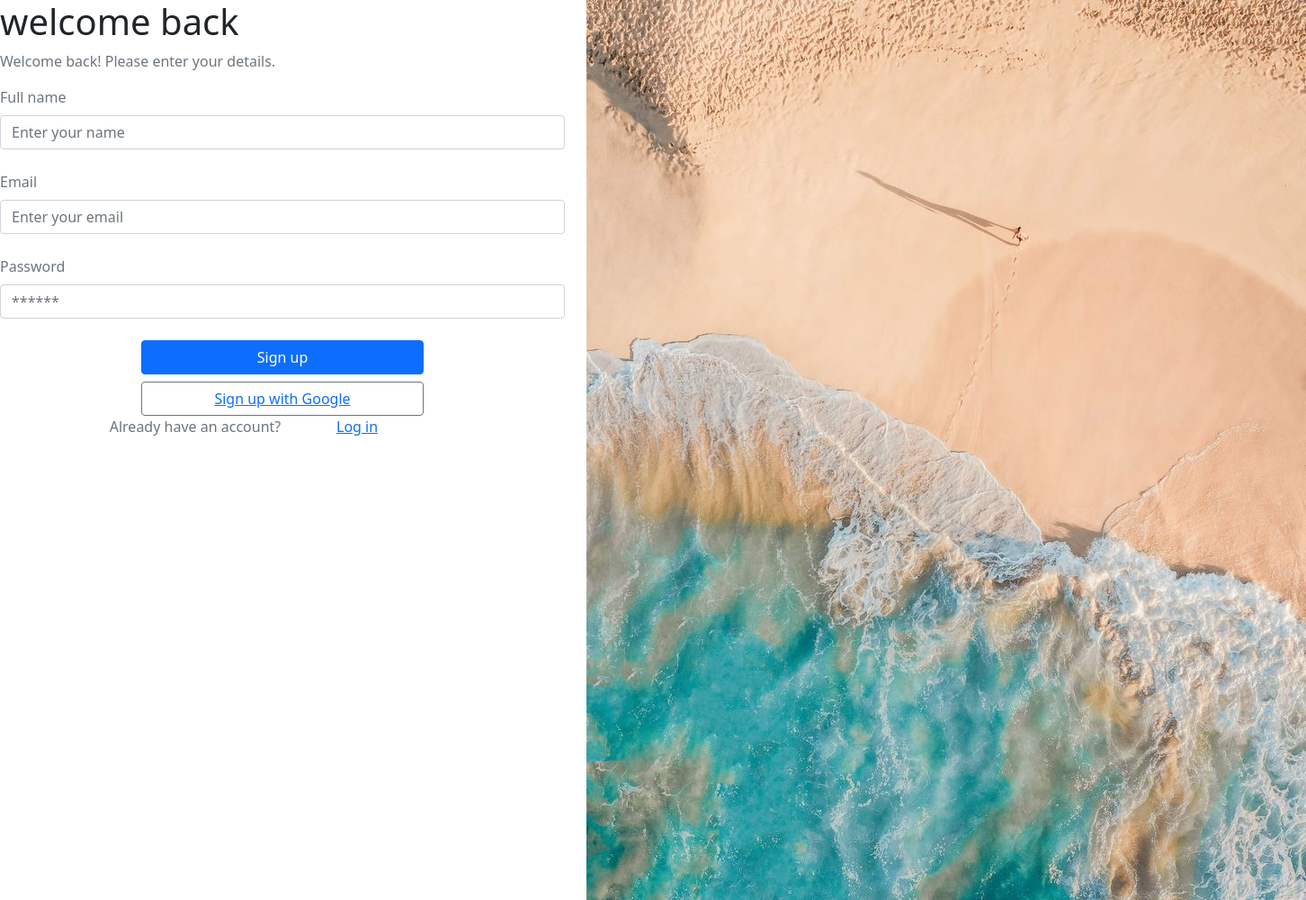
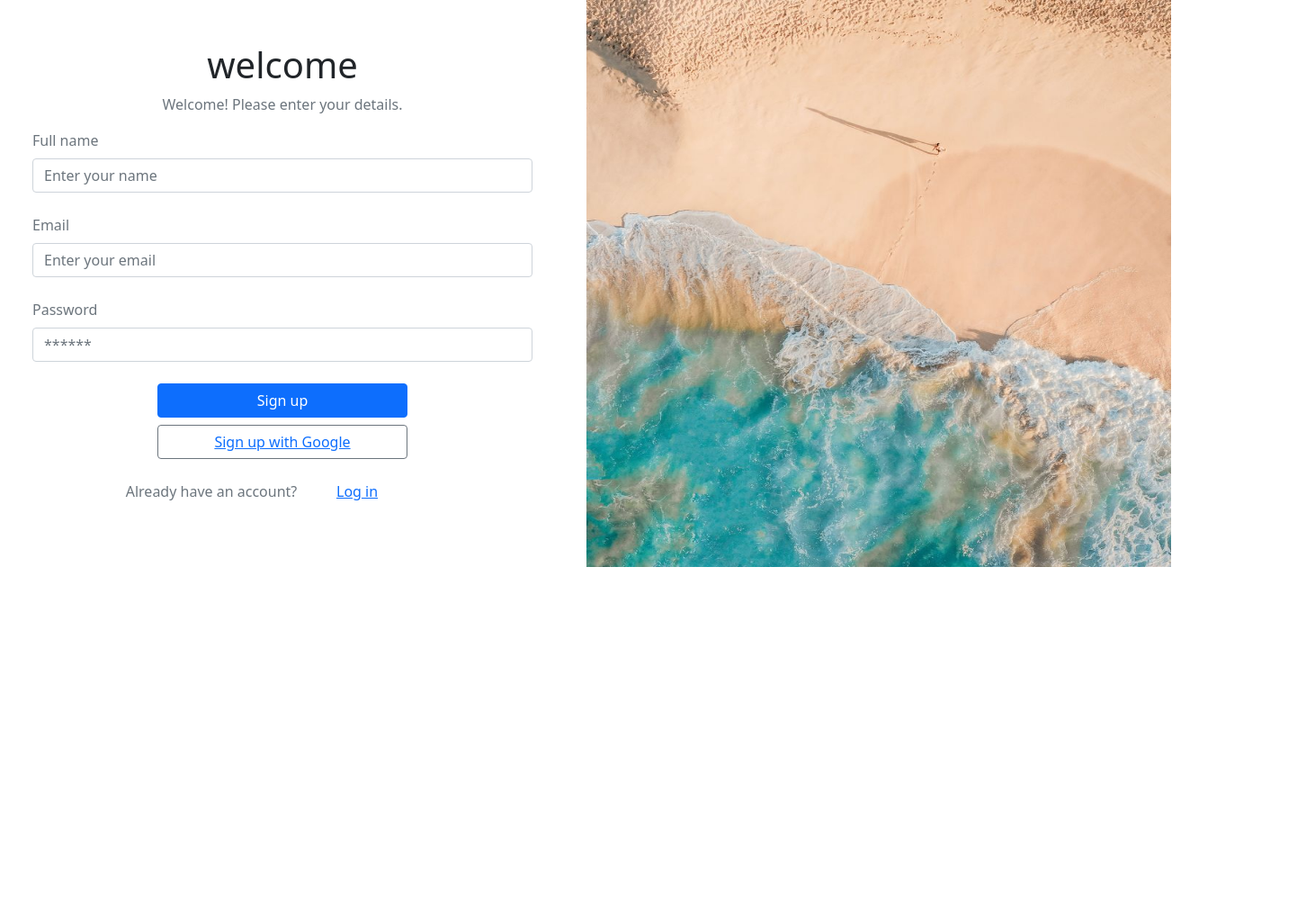
Before and after one commit to christianaofosu/sign-in-sign-up-page, a plain HTML site: page sign up.html in a window 1280 px wide. Shown: the whole page at 90% size, 1452 px wide, since content can reach past the window. After the commit the page ends 800 px from the top, so only its background shows below. Drawn offline with nearby package versions, Linux system fonts and the light colour scheme.

Commit message:
git status

```diff
--- a/sign up.html
+++ b/sign up.html
@@ -3,7 +3,7 @@
   <meta charset="UTF-8">
   <meta http-equiv="X-UA-Compatible" content="IE=edge">
   <meta name="viewport" content="width=device-width, initial-scale=1.0">
-  <title>Net Ninja Pro - the Book</title>
+  <title>Page</title>
   <link href="https://cdn.jsdelivr.net/npm/bootstrap@5.0.1/dist/css/bootstrap.min.css"
    rel="stylesheet" integrity="sha384-+0n0xVW2eSR5OomGNYDnhzAbDsOXxcvSN1TPprVMTNDbiYZCxYbOOl7+AMvyTG2x"
     crossorigin="anonymous">
@@ -14,12 +14,12 @@
     <section id="sign up">
 
         <div class="row">
-            <div class="col-md-12 col-sm-12 col-lg-6">
-            <h1 class="">
-                welcome back
+            <div class="col-md-12 col-sm-12 col-lg-6 px-5 mb-5 mt-5">
+            <h1 class="text-center">
+                welcome
             </h1>
-            <p class="text-secondary">
-                Welcome back! Please enter your details.
+            <p class="text-secondary text-center">
+                Welcome! Please enter your details.
             </p>
 
             <form>
@@ -43,7 +43,7 @@
 
            <div class="d-grid gap-2 col-6 mx-auto">
            <button type="button" class="btn btn-primary">Sign up</button>
-           <button type="button" class="btn btn-outline-secondary"><a href="https://myaccount.google.com/"> Sign up with Google</a></button>
+           <button type="button" class="btn btn-outline-secondary mb-4"><a href="https://myaccount.google.com/"> Sign up with Google</a></button>
         </div>
 
         <div class="row">
@@ -54,7 +54,7 @@
             </div>
 
         <div class="col-md-6 col-lg-6 d-none d-md-block">
-        <img src="background.jpg" alt="background">
+        <img src="background.jpg" style="width: 650px; height: 630px;" alt="Fixed size image">
     </div>
 
         </div>
```
Also changed, not shown: index.html (+6 -6 lines).
